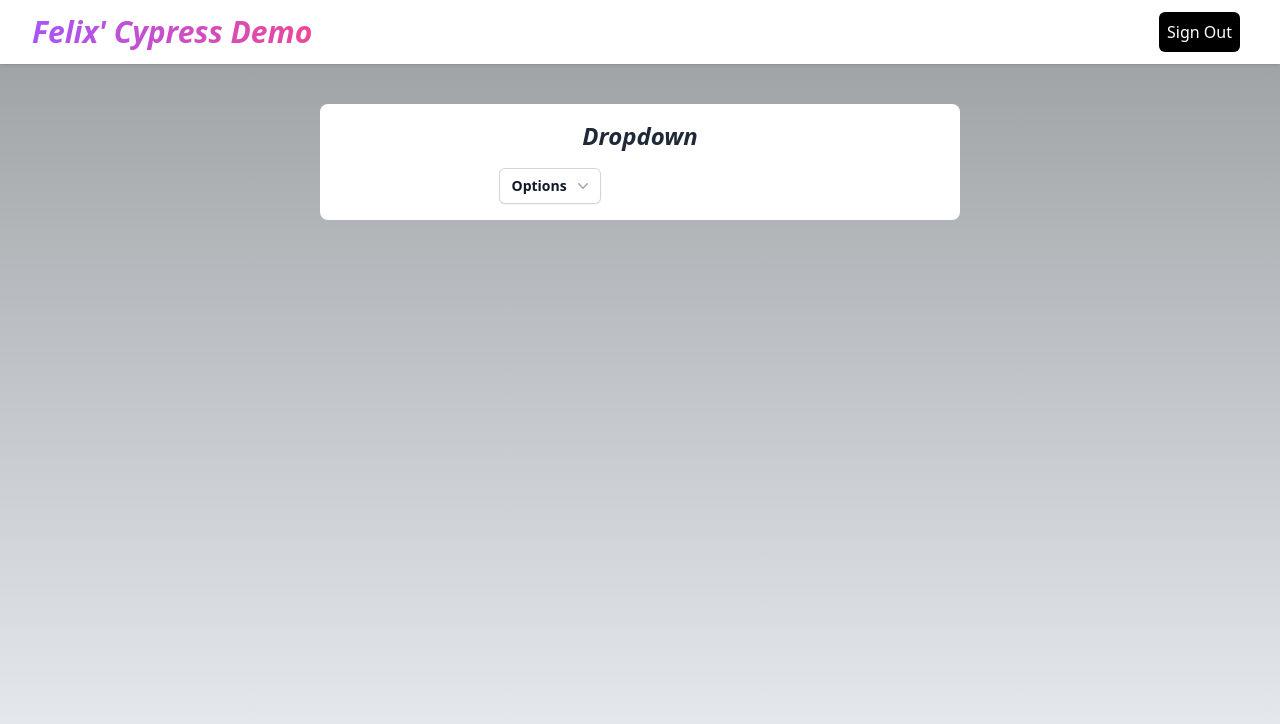
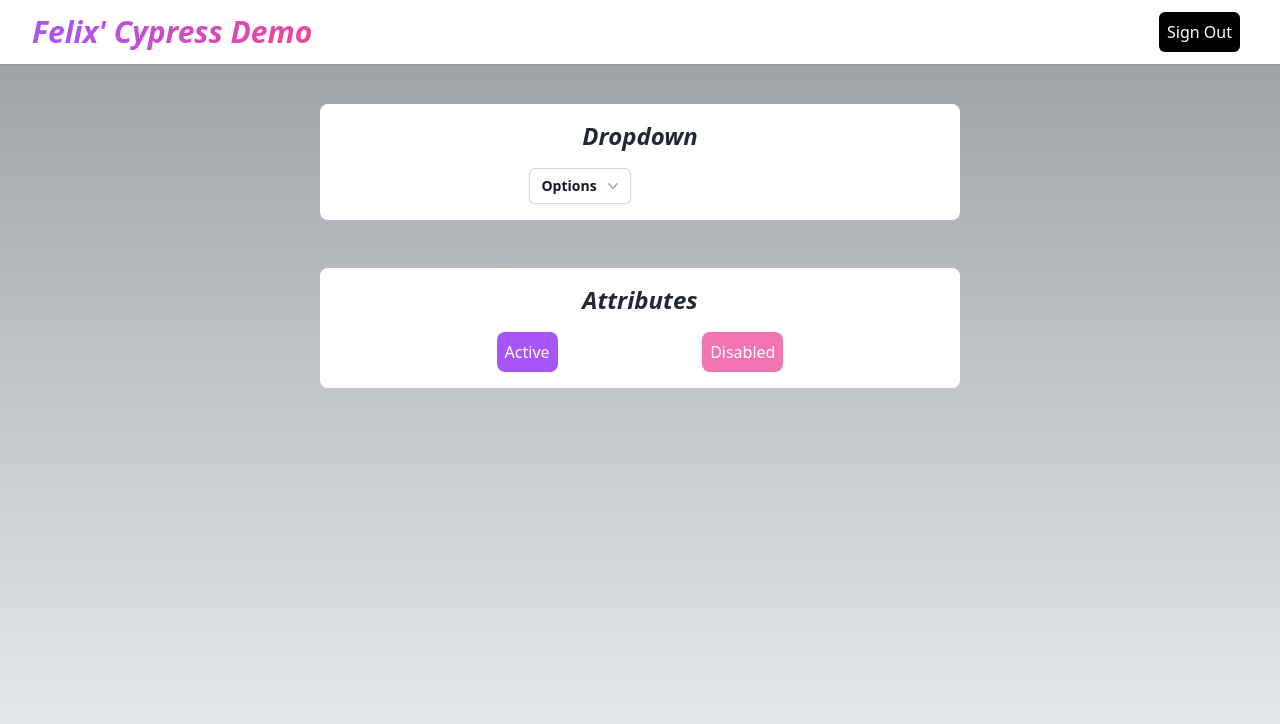
Before and after one commit to Felixljr/Cypress-Presentation-Demo, a React (Vite) app: page /account in a window 1280 px wide. Shown: the top 724 px of the page. Built offline with nearby package versions, Linux system fonts and the light colour scheme.

Commit message:
Attributes tests completed

```diff
--- a/src/AccountPage.jsx
+++ b/src/AccountPage.jsx
@@ -13,13 +13,32 @@ export default function AccountPage() {
   return (
     <>
       <Navbar signedIn={true} signOut={handleSignOut} />
-      <div className='mt-10'>
+      <div className='mt-4 h-fit flex flex-col justify-between'>
         <Conatiner>
           <p className='title'>Dropdown</p>
           <div>
             <Dropdown />
           </div>
         </Conatiner>
+
+        <Conatiner>
+          <p className='title'>Attributes</p>
+          <div className='flex flex-row justify-evenly'>
+            <button
+              className='bg-purple-500 p-2 rounded-lg text-white'
+              data-cy='active'
+            >
+              Active
+            </button>
+            <button
+              className='bg-pink-500 p-2 rounded-lg text-white opacity-75 cursor-not-allowed'
+              data-cy='notActive'
+              disabled
+            >
+              Disabled
+            </button>
+          </div>
+        </Conatiner>
       </div>
     </>
   )
--- a/src/components/Dropdown.jsx
+++ b/src/components/Dropdown.jsx
@@ -15,7 +15,7 @@ export default function Dropdown() {
   }
 
   return (
-    <div className='flex w-[80%] justify-around mx-auto' data-cy='Dropdown'>
+    <div className='flex w-[80%] justify-evenly mx-auto' data-cy='Dropdown'>
       <Menu as='div' className='relative inline-block text-left'>
         <div>
           <Menu.Button className='inline-flex w-full justify-center gap-x-1.5 rounded-md bg-white px-3 py-2 text-sm font-semibold text-gray-900 shadow-sm ring-1 ring-inset ring-gray-300 hover:bg-gray-50'>
--- a/src/components/GeneralContainer.jsx
+++ b/src/components/GeneralContainer.jsx
@@ -1,6 +1,6 @@
 export default function Conatiner({children}) {
   return (
-    <div className='mx-auto w-[90%] rounded-lg h-fit bg-white px-6 py-4 flex flex-col justify-center sm:px-6 lg:px-8 sm:w-[50%]'>
+    <div className='mx-auto w-[90%] rounded-lg h-fit bg-white px-6 py-4 flex flex-col justify-center my-6 sm:px-6 lg:px-8 sm:w-[50%]'>
       {children}
     </div>
   )
```
Also changed, not shown: 1 other file (tests, documents, lock files or other folders).
